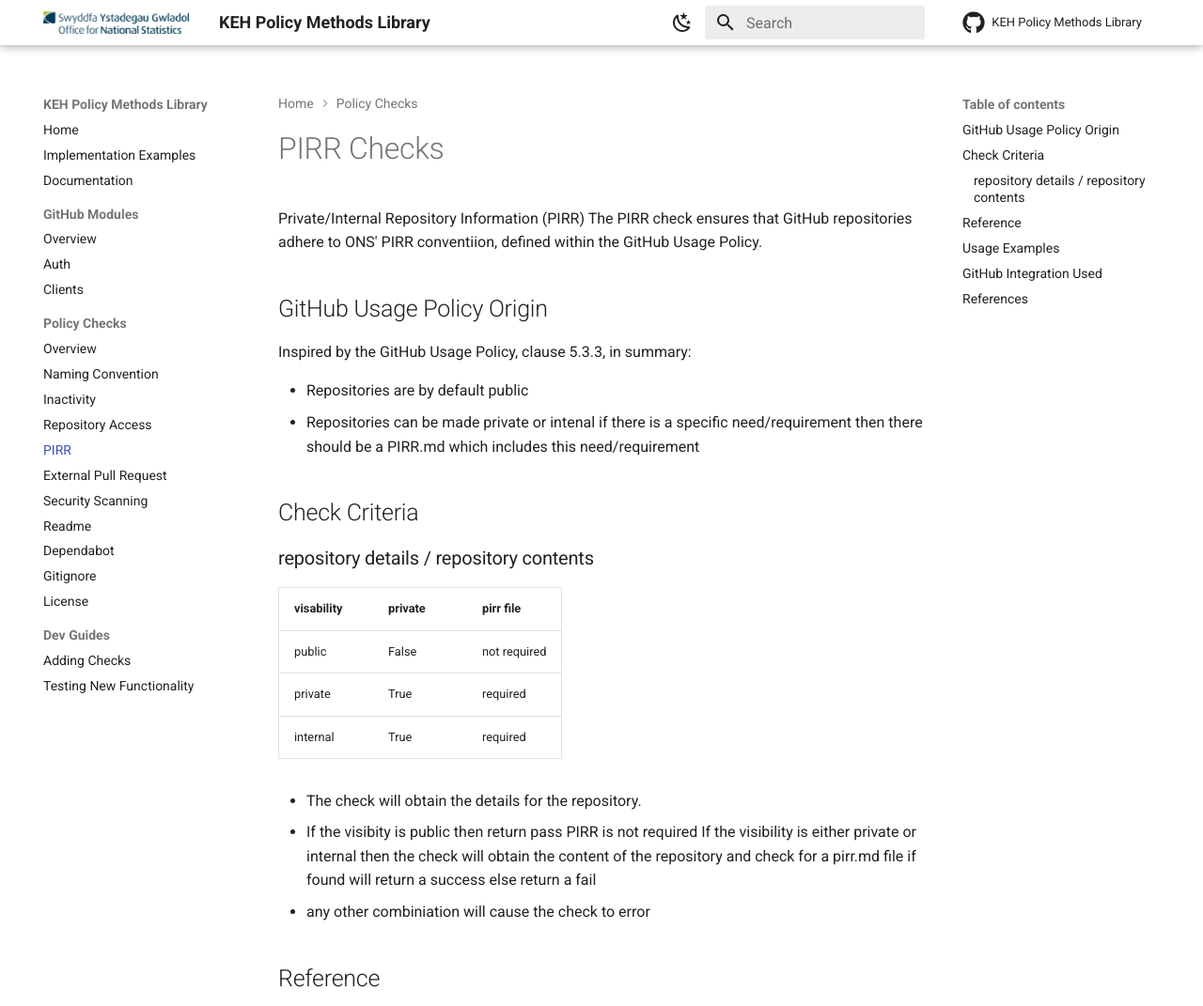
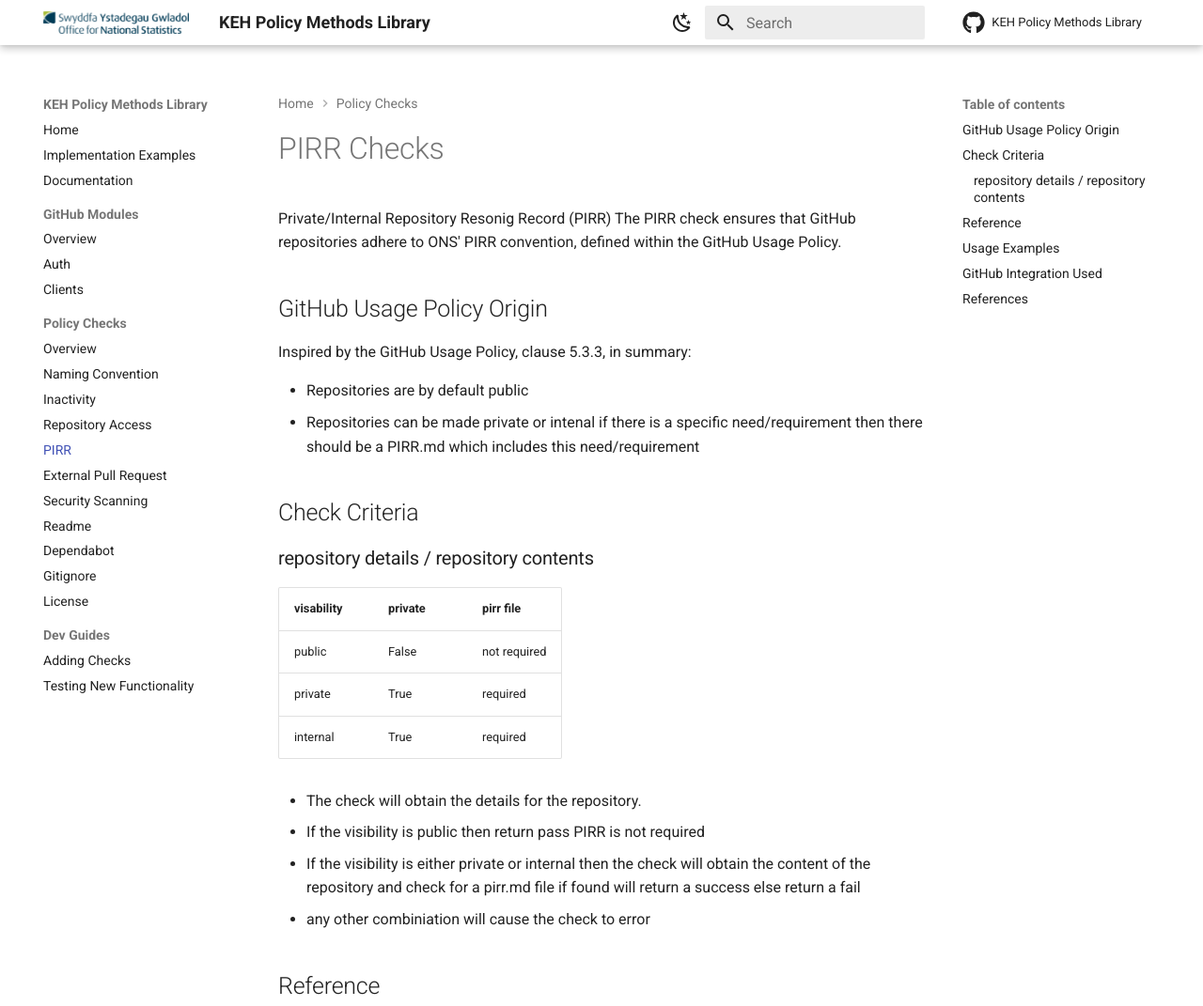
Before and after one commit to ONS-Innovation/keh-policy-methods-library, an MkDocs documentation site: the page built from docs/checks/pirr.md, in a window 1280 px wide and 1400 px high, cut to the strip 0-1071 px from the top of the window. Shown: the whole strip at 94% size. Built offline with MkDocs 1.6.1 and Material for MkDocs 9.7.7, drawn with Linux system fonts in a browser that asks for light colours; comment, search, counter and statistics services are not loaded; some of the changed text lies outside the part shown.

Commit message:
Resolve PR Comments

```diff
--- a/docs/checks/pirr.md
+++ b/docs/checks/pirr.md
@@ -1,13 +1,13 @@
 # PIRR Checks
 
-Private/Internal Repository Information (PIRR)
-The PIRR check ensures that GitHub repositories adhere to ONS' PIRR conventiion, defined within the GitHub Usage Policy.
+Private/Internal Repository Resonig Record (PIRR)
+The PIRR check ensures that GitHub repositories adhere to ONS' PIRR convention, defined within the GitHub Usage Policy.
 
 ## GitHub Usage Policy Origin
 
 Inspired by the GitHub Usage Policy, clause 5.3.3, in summary:
 
-- Repositories are by default  public
+- Repositories are by default public
 - Repositories can be made private or intenal if there is a specific need/requirement then there should be a PIRR.md which includes this need/requirement
 
 ## Check Criteria
@@ -21,8 +21,8 @@
 | internal   | True    | required     |
 
 - The check will obtain the details for the repository.
-- If the visibity is public then return pass PIRR is not required
-If the visibility is either private or internal then the check will obtain the content of the repository and check for a pirr.md file
+- If the visibility is public then return pass PIRR is not required
+- If the visibility is either private or internal then the check will obtain the content of the repository and check for a pirr.md file
 if found will return a success else return a fail
 - any other combiniation will cause the check to error
 
@@ -36,8 +36,8 @@
 from policy_methods_library.github.clients import GitHubRestClient
 from policy_methods_library.utils.get_contents import get_repo_contents
 from policy_methods_library.utils.get_details import get_repo_details
+
 # Setup GitHub Client
-
 # Note: These credentials are placeholders. In a real implementation,
 # you would securely retrieve these from your environment or a secrets manager.
 app_id = "your_app_id"
@@ -86,11 +91,11 @@
 - 'GET /repos/{owner}/{repo}/contents/'
 see utils/get_contents
   - Input the githubRestAPI Client and the repository name
-  - Return  a list of files for the repository
+  - Return a list of files for the repository
 
 ## References
 
-[GitHub Usage Policy :](https://github.com/ONSdigital/software-engineer-community/blob/master/Software%20Engineering%20Principles_Policies_Guidelines_Templates_Plans%20and%20more/Software%20Engineering%20Policies/GitHub%20Usage%20Policy.pdf)
+[GitHub Usage Policy:](https://github.com/ONSdigital/software-engineer-community/blob/master/Software%20Engineering%20Principles_Policies_Guidelines_Templates_Plans%20and%20more/Software%20Engineering%20Policies/GitHub%20Usage%20Policy.pdf)
 
 [GitHub Documentation for repository details:](https://docs.github.com/en/rest/repos/contents?apiVersion=2026-03-10)
 
```
Also changed, not shown: other parts of docs/checks/pirr.md (+13 -8 lines), docs/checks/overview.md (+1 -1 lines), 3 other files.
